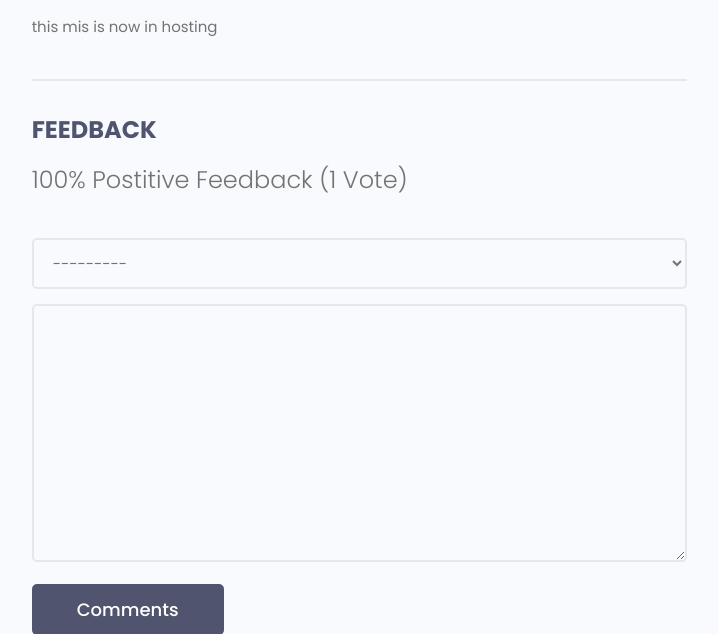
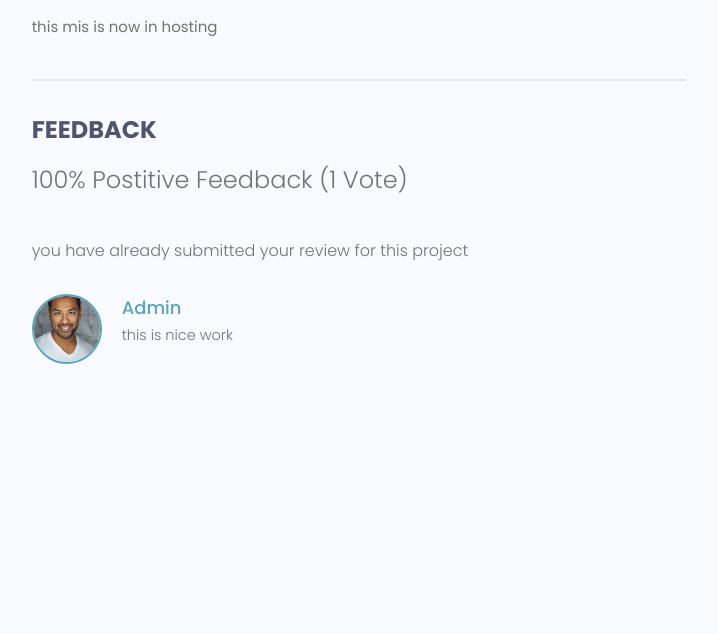
Before and after one commit to naimatullahRezaee/developer, a Django app: page /projects/detial/3e3ac74a-aebe-48db-b87f-c863cf143e19/ in a window 1280 px wide. Shown: the part 696-1330 px from the top of the page, without its empty margins (465-1183 px from the left). After the commit the page ends 1060 px from the top, so only its background shows below. Run offline with Django 4.2, Linux system fonts and the light colour scheme; a user stored in the database is signed in; data comes from the database, SQL or seed files in the repository; both versions use the stored data as it was after the commit; some libraries are stand-ins or nearby versions.

Commit message:
some condition and functionaliy for reviews are created

```diff
--- a/projects/models.py
+++ b/projects/models.py
@@ -23,6 +23,14 @@ class Project(models.Model):
 
     class Meta:
         ordering = ['-vote_ratio', '-vote_total','title']
+    #  we get all the user that reviewed on the project
+    @property
+    def reviewer(self):
+        queryset = self.review_set.all().values_list('owner__id', flat=True)
+        return queryset
+
+
+
 
     @property
     def getVoteCount(self):
--- a/projects/templates/projects/single_project.html
+++ b/projects/templates/projects/single_project.html
@@ -37,6 +37,13 @@
               {{project.vote_ratio}}% Postitive Feedback ({{project.vote_total}} Vote{{project.vote_total|pluralize:"s"}})
             </h5>
 
+            {% if request.user.profile.id in project.reviewer %}
+            <p>you have already submitted your review for this project</p>
+
+            {% elif request.user.profile == project.owner %}
+            <p>you can not review your own work</p>
+
+            {% elif request.user.is_authenticated %}
                 <form class="form" action="{% url 'single-project' project.id %}" method="POST">
                   {% csrf_token %}
                   <!-- Textarea -->
@@ -48,6 +55,9 @@
                   {% endfor %}
                   <input class="btn btn--sub btn--lg" type="submit" value="Comments" />
                 </form>
+              {% else %}
+              <a href="{% url 'login' %}?next={{request.path}}">please login to leave a review </a>
+              {% endif %}
             <div class="commentList">
               {% for review in project.review_set.all %}
               {% if review.body %}
--- a/users/templates/users/login_register.html
+++ b/users/templates/users/login_register.html
@@ -55,7 +55,7 @@
             <p>Hello Developer, Welcome Back!</p>
           </div>
 
-          <form action="{% url 'login' %}" method="post" class="form auth__form">
+          <form action="" method="post" class="form auth__form">
             {% csrf_token %}
             <!-- Input:Username -->
             <div class="form__field">
--- a/users/views.py
+++ b/users/views.py
@@ -14,7 +14,7 @@ def loginPage(request):
     if request.user.is_authenticated:
         return redirect('profiles')
     if request.method == "POST":
-        username = request.POST['username']
+        username = request.POST['username'].lower()
         password = request.POST['password']
         try:
             user = User.objects.get(username=username)
@@ -25,7 +25,7 @@ def loginPage(request):
 
         if user is not None:
             login(request, user)
-            return redirect('profiles')
+            return redirect(request.GET['next'] if 'next' in request.GET else 'account')
         else:
             messages.error(request, 'username or password is incorrect')
 
```
Also changed, not shown: db.sqlite3. Lines whose indentation alone changed are shown as unchanged.
